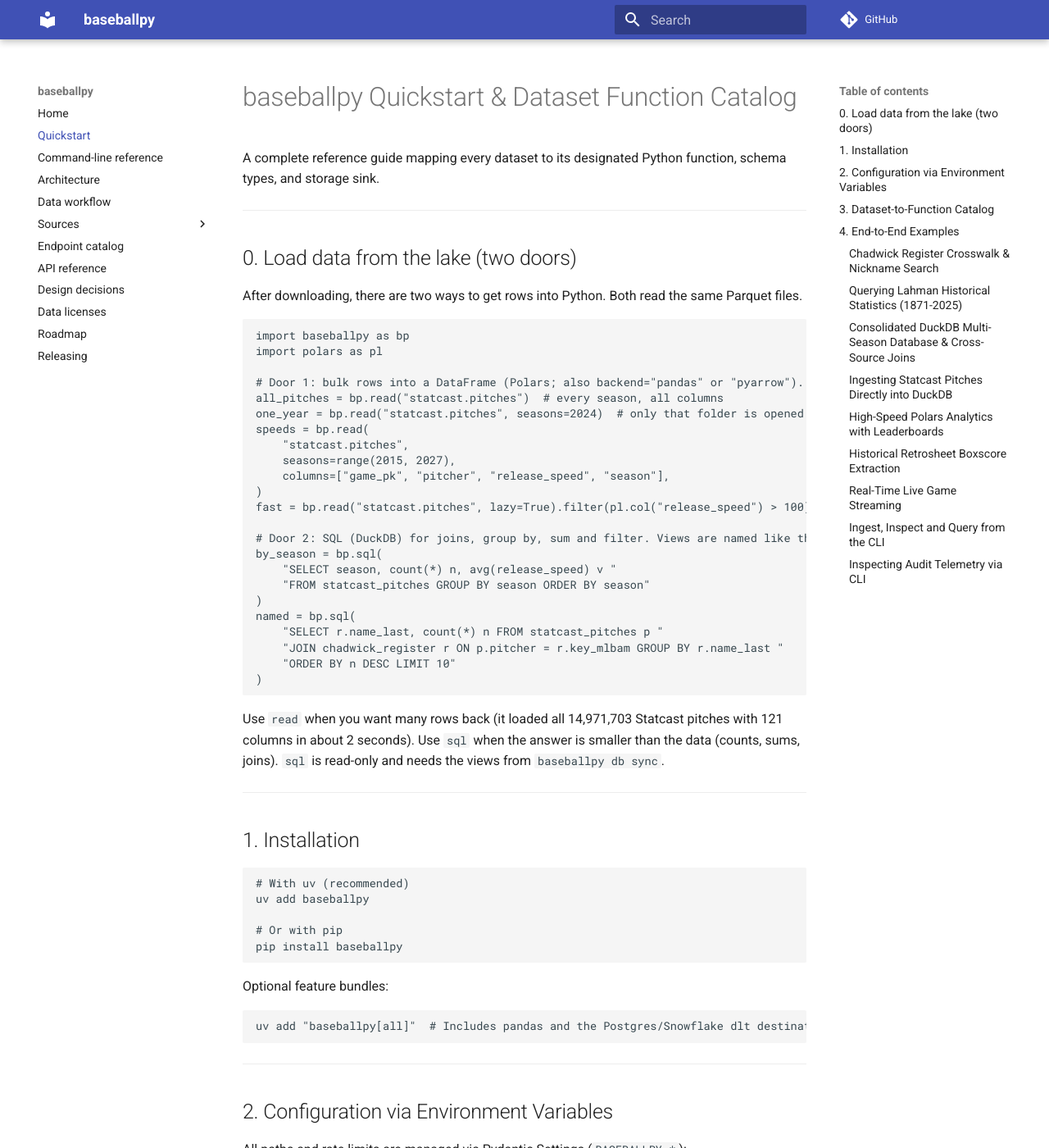
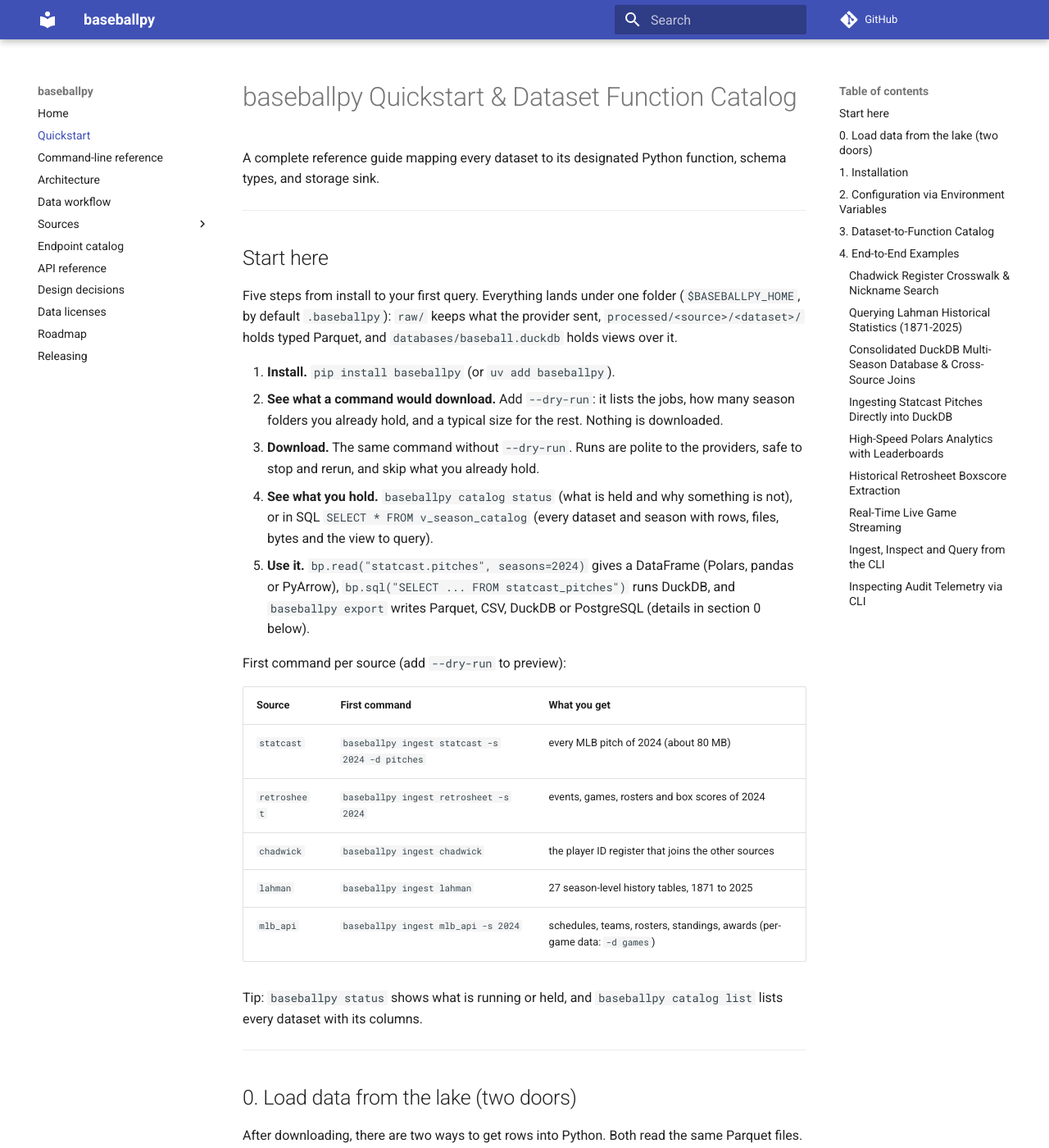
Before and after one commit to cbwinslow/baseballpy, an MkDocs documentation site: the page built from docs/QUICKSTART.md, in a window 1280 px wide and 1400 px high. Shown: the whole window at 82% size. Built offline with MkDocs 1.6.1 and Material for MkDocs 9.7.7, drawn with Linux system fonts in a browser that asks for light colours; comment, search, counter and statistics services are not loaded.

Commit message:
docs(quickstart): a checked five-step Start-here path and a first command per source
docs/QUICKSTART.md opens with 'Start here': install, preview with --dry-run, download, see what you hold,
use it (DataFrame, SQL, export), and a table with the first command for Statcast, Retrosheet, Chadwick,
Lahman and the MLB API (each run as --dry-run on an empty home). tests/test_quickstart.py keeps it true:
every baseballpy command shown is a real CLI command and every ingest source a registered adapter.

Gates: full run 1648 passed (the one failure was a contract test of the next change, then uncommitted),
ruff, mypy --strict, docs generate --check, openspec validate --specs green; the quickstart, contract and
rails tests re-run green on the committed state. Closes B-440, B-441; change archived. No new document.

Co-Authored-By: Claude Sonnet 5.5 <noreply@anthropic.com>

```diff
--- a/docs/QUICKSTART.md
+++ b/docs/QUICKSTART.md
@@ -1,6 +1,38 @@
 # baseballpy Quickstart & Dataset Function Catalog
 
 A complete reference guide mapping every dataset to its designated Python function, schema types, and storage sink.
+
+---
+
+## Start here
+
+Five steps from install to your first query. Everything lands under one folder (`$BASEBALLPY_HOME`, by default
+`.baseballpy`): `raw/` keeps what the provider sent, `processed/<source>/<dataset>/` holds typed Parquet, and
+`databases/baseball.duckdb` holds views over it.
+
+1. **Install.** `pip install baseballpy` (or `uv add baseballpy`).
+2. **See what a command would download.** Add `--dry-run`: it lists the jobs, how many season folders you
+   already hold, and a typical size for the rest. Nothing is downloaded.
+3. **Download.** The same command without `--dry-run`. Runs are polite to the providers, safe to stop and
+   rerun, and skip what you already hold.
+4. **See what you hold.** `baseballpy catalog status` (what is held and why something is not), or in SQL
+   `SELECT * FROM v_season_catalog` (every dataset and season with rows, files, bytes and the view to query).
+5. **Use it.** `bp.read("statcast.pitches", seasons=2024)` gives a DataFrame (Polars, pandas or PyArrow),
+   `bp.sql("SELECT ... FROM statcast_pitches")` runs DuckDB, and `baseballpy export` writes Parquet, CSV,
+   DuckDB or PostgreSQL (details in section 0 below).
+
+First command per source (add `--dry-run` to preview):
+
+| Source | First command | What you get |
+|---|---|---|
+| `statcast` | `baseballpy ingest statcast -s 2024 -d pitches` | every MLB pitch of 2024 (about 80 MB) |
+| `retrosheet` | `baseballpy ingest retrosheet -s 2024` | events, games, rosters and box scores of 2024 |
+| `chadwick` | `baseballpy ingest chadwick` | the player ID register that joins the other sources |
+| `lahman` | `baseballpy ingest lahman` | 27 season-level history tables, 1871 to 2025 |
+| `mlb_api` | `baseballpy ingest mlb_api -s 2024` | schedules, teams, rosters, standings, awards (per-game data: `-d games`) |
+
+Tip: `baseballpy status` shows what is running or held, and `baseballpy catalog list` lists every dataset with
+its columns.
 
 ---
 
```
Also changed, not shown: docs/agents/AGENT_BOARD.md (+4 -0 lines), docs/agents/BACKLOG.md (+2 -0 lines), docs/agents/PROJECT_MAP.md (+2 -2 lines), openspec/changes/EXECUTION_ORDER.md (+1 -0 lines), openspec/changes/archive/2026-11-11-quickstart-start-here/design.md (added, +29 -0 lines), openspec/changes/archive/2026-11-11-quickstart-start-here/proposal.md (added, +23 -0 lines), openspec/changes/archive/2026-11-11-quickstart-start-here/specs/agent-runbooks/spec.md (added, +11 -0 lines), openspec/changes/archive/2026-11-11-quickstart-start-here/tasks.md (added, +7 -0 lines), openspec/specs/agent-runbooks/spec.md (+10 -0 lines), 2 other files.
